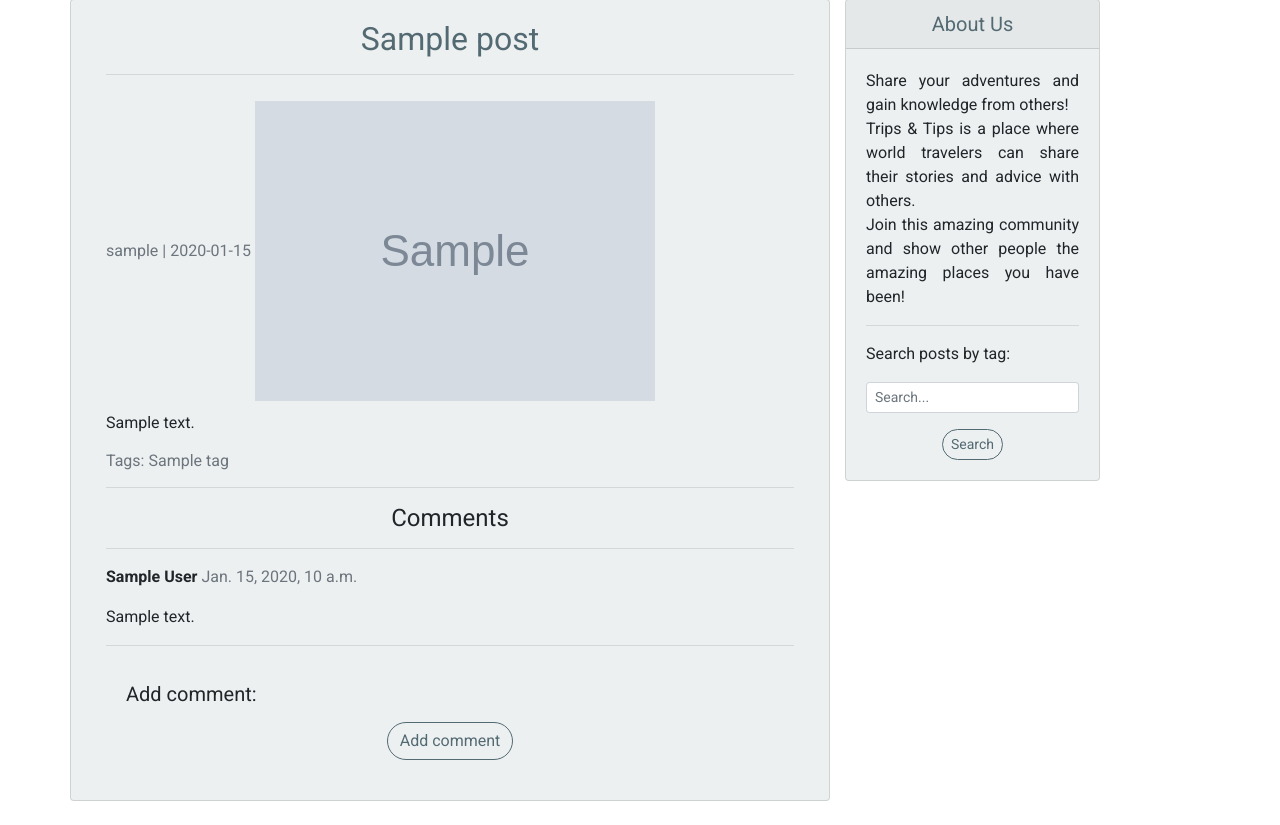
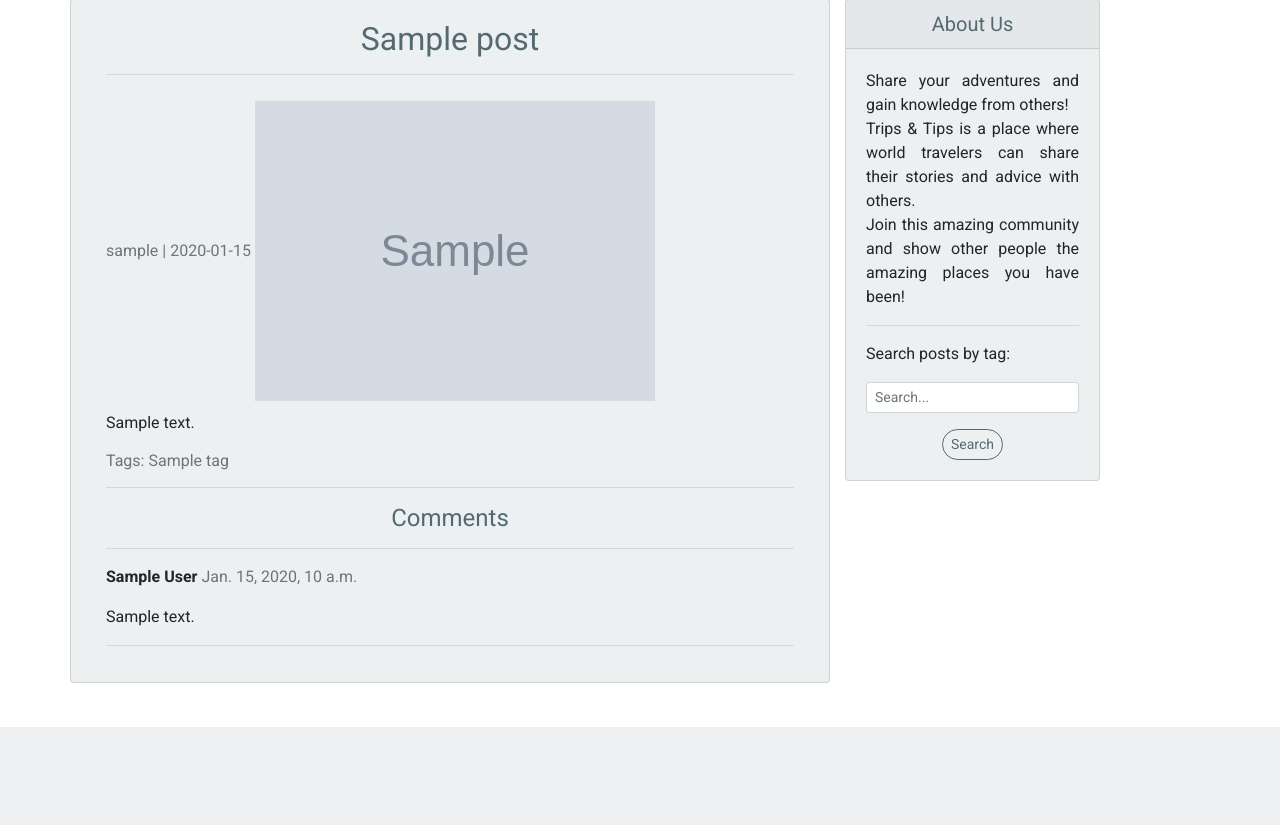
Before and after one commit to kamilakokoszka/trips_and_tips, a Django app: template templates/post/details.html in a window 1280 px wide. Shown: the part 73-898 px from the top of the page. After the commit the page ends 800 px from the top, so only its background shows below. Run offline with Django 3.2, Linux system fonts and the light colour scheme; the template is opened without the code that fills it: most values are stand-ins (such as "Sample title", 1, 10 or a date in 2020); grey boxes marked "Sample" are stand-in pictures; some libraries are stand-ins or nearby versions.

Commit message:
Hide comment form for unauthorized users

```diff
--- a/templates/post/details.html
+++ b/templates/post/details.html
@@ -24,10 +24,12 @@
                         {% endfor %}
                     </p>
                     <hr>
-                    <h4 class="text-center">Comments</h4>
+                    <h4 class="text-center card-title">Comments</h4>
                     <hr>
+                    {% if not comments %}
+                        <p class="card-text text-center">There are no comments yet.</p>
+                    {% else %}
                         {% for comment in comments %}
-                        <div class="comments">
                             <p class="font-weight-bold">
                                 {{ comment.author }}
                                 <span class=" text-muted font-weight-normal">
@@ -35,9 +37,10 @@
                                 </span>
                             </p>
                             {{ comment.body }}
-                        </div>
                             <hr>
                         {% endfor %}
+                    {% endif %}
+                    {% if user.is_authenticated %}
                         <div class="card-body">
                             <h5>Add comment:</h5>
                             <form method="post" class="mt-3">
@@ -48,6 +51,7 @@
                                 </div>
                             </form>
                         </div>
+                    {% endif %}
                 </div>
             </div>
             {% block sidebar %} {% include 'sidebar.html' %} {% endblock sidebar %}
```
Lines whose indentation alone changed are shown as unchanged.
